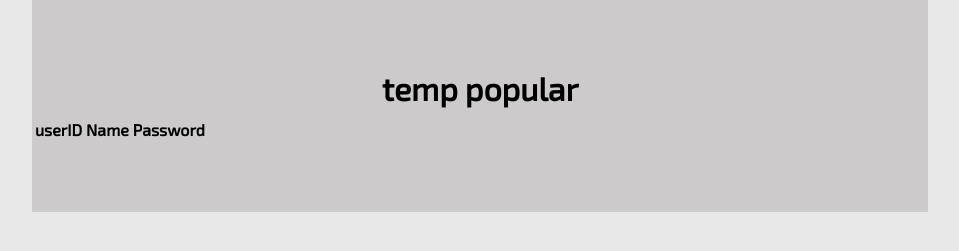
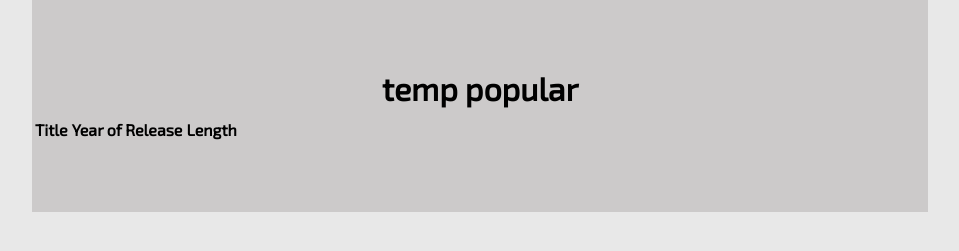
Before and after one commit to Flashpoint0mega/CST8285-F23-Assignment2, a PHP site: page /Index.php in a window 1280 px wide. Shown: the part 132-383 px from the top of the page, without its empty margins (160-1119 px from the left). Run offline with PHP 8.4, Linux system fonts and the light colour scheme; data that the repository does not hold is empty.

Commit message:
Update Index.php
changed it to show movies instead of users

```diff
--- a/Index.php
+++ b/Index.php
@@ -32,22 +32,24 @@
             <h1>temp popular</h1>
 
             <?php
-            $sql = "SELECT * FROM user ";
-            $sql .= "ORDER BY userID";
+            $sql = "SELECT * FROM movie ";
+            $sql .= "ORDER BY movieID";
             $result_set = mysqli_query($db,$sql);
             ?>
 
             <table>
                 <tr>
-                    <th>userID</th>
-                    <th>Name</th>
-                    <th>Password</th>
+
+                    <th>Title</th>
+                    <th>Year of Release</th>
+                    <th>Length</th>
                 <tr>
             <?php while($results = mysqli_fetch_assoc($result_set)) { ?>
                 <tr>
-                    <td><?php echo $results['userID']; ?></td>
-                    <td><?php echo $results['username']; ?></td>
-                    <td><?php echo $results['Password']; ?></td>
+
+                    <td><?php echo $results['title']; ?></td>
+                    <td><?php echo $results['yearCreated']; ?></td>
+                    <td><?php echo $results['length']; ?> minutes</td>
             </tr>
 
             <?php } ?>
```
